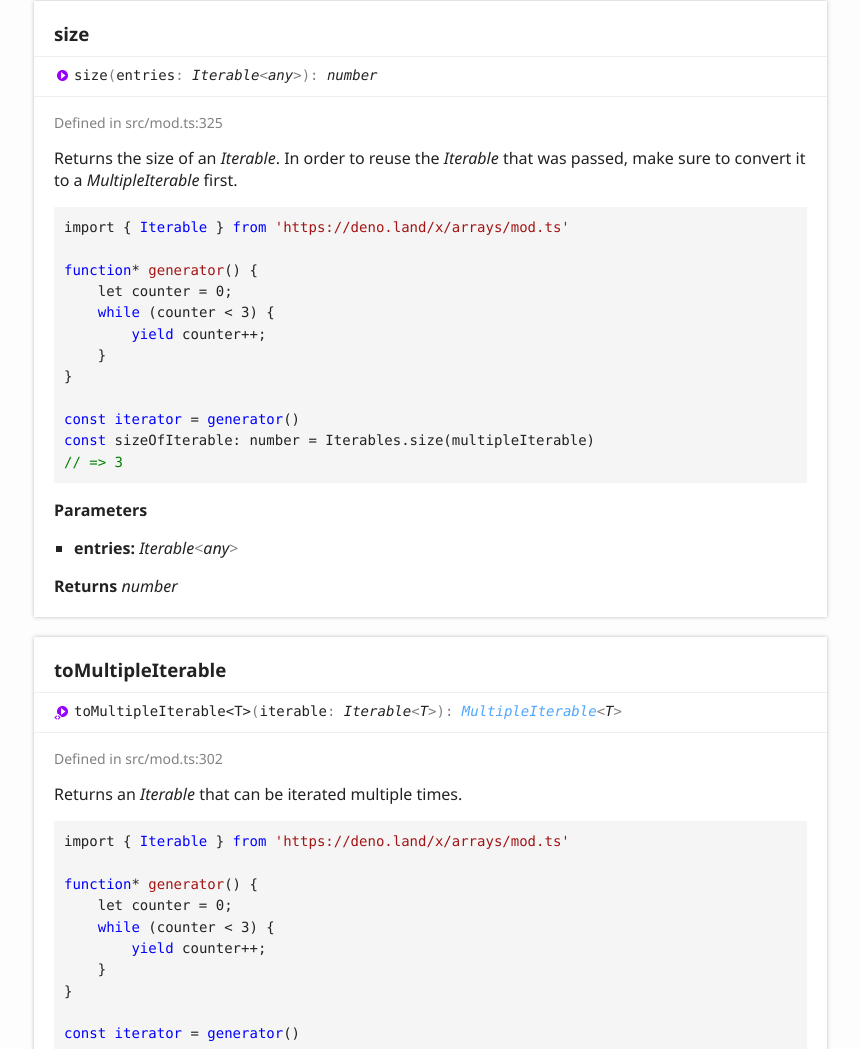
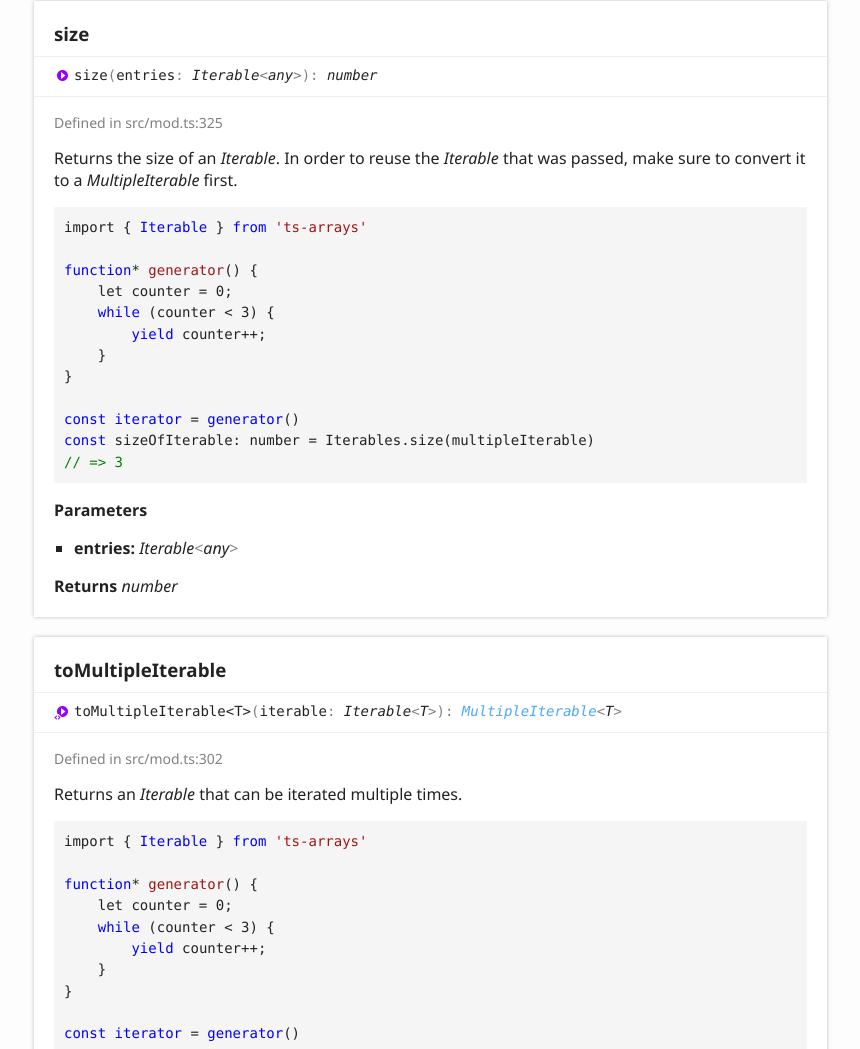
Before and after one commit to damianperera/ts-arrays, a website: page docs/modules/iterables.html in a window 1280 px wide. Shown: the part 1155-2204 px from the top of the page, without its empty margins (6-866 px from the left). Drawn offline with Linux system fonts and the light colour scheme.

Commit message:
Updated node package name

```diff
--- a/docs/modules/iterables.html
+++ b/docs/modules/iterables.html
@@ -149,7 +149,7 @@
 									<p>Returns the size of an <em>Iterable</em>. In order to reuse the <em>Iterable</em> that was passed, make sure
 									to convert it to a <em>MultipleIterable</em> first.</p>
 								</div>
-								<pre><code>import { <span class="hljs-keyword">Iterable</span> } <span class="hljs-keyword">from</span> <span class="hljs-string">'https://deno.land/x/arrays/mod.ts'</span>
+								<pre><code>import { <span class="hljs-keyword">Iterable</span> } <span class="hljs-keyword">from</span> <span class="hljs-string">'ts-arrays'</span>
 
 <span class="hljs-function"><span class="hljs-keyword">function</span>* <span class="hljs-title">generator</span>(<span class="hljs-params"></span>) </span>{
     let counter = <span class="hljs-number">0</span>;
@@ -189,7 +189,7 @@
 								<div class="lead">
 									<p>Returns an <em>Iterable</em> that can be iterated multiple times.</p>
 								</div>
-								<pre><code>import { <span class="hljs-keyword">Iterable</span> } <span class="hljs-keyword">from</span> <span class="hljs-string">'https://deno.land/x/arrays/mod.ts'</span>
+								<pre><code>import { <span class="hljs-keyword">Iterable</span> } <span class="hljs-keyword">from</span> <span class="hljs-string">'ts-arrays'</span>
 
 <span class="hljs-function"><span class="hljs-keyword">function</span>* <span class="hljs-title">generator</span>(<span class="hljs-params"></span>) </span>{
     let counter = <span class="hljs-number">0</span>;
--- a/package.json
+++ b/package.json
@@ -12,7 +12,7 @@
     "test:deno": "deno test deno.arrays.test.ts deno.iterable.test.ts",
     "release": "yarn build && node node_modules/np/source/cli.js",
     "src": "mkdir src",
-    "cp": "yes | cp -rf mod.ts src/ && sed -i \"s,import 'https://deno.land/x/arrays/mod.ts',import 'ts-arrays',g\" src/mod.ts",
+    "cp": "yes | cp -rf mod.ts src/ && sed -i \"s,'https://deno.land/x/arrays/mod.ts','ts-arrays',g\" src/mod.ts",
     "docs": "./node_modules/typedoc/bin/typedoc --mode file --out docs src/ && touch docs/.nojekyll"
   },
   "repository": {
```
